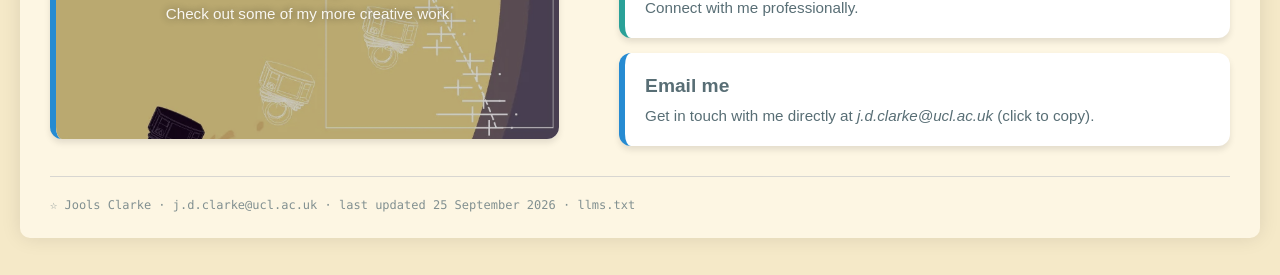
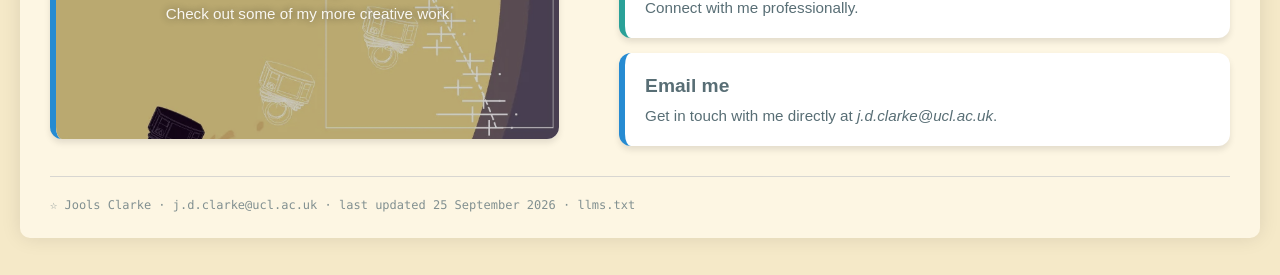
Before and after one commit to Jools-Clarke/joolsclarke.co.uk, a Jekyll site: the page built from index.html, in a window 1280 px wide. Shown: the part 1177-1452 px from the top of the page. Built offline with Jekyll 4.4.1, drawn with Linux system fonts in a browser that asks for light colours; comment, search, counter and statistics services are not loaded.

```diff
--- a/_data/links.yml
+++ b/_data/links.yml
@@ -28,4 +28,4 @@
 # `copy:` instead of `url:` makes a card that copies that text when clicked.
 - title: Email me
   copy: j.d.clarke@ucl.ac.uk
-  text: Get in touch with me directly at *j.d.clarke@ucl.ac.uk* (click to copy).
+  text: Get in touch with me directly at *j.d.clarke@ucl.ac.uk*.
--- a/_data/me.yml
+++ b/_data/me.yml
@@ -9,7 +9,7 @@ email: j.d.clarke@ucl.ac.uk
 
 # Photo on the homepage, and the picture shown in link previews.
 photo: /assets/img/profile.png
-photo_alt: Jools Clarke sitting on a railing outside the ESA building
+photo_alt: Jools Clarke sitting on a railing outside the ESA building, Harwell Campus UK
 
 # Where the arcs on the conference map start from.
 home: London
--- a/_data/publications.yml
+++ b/_data/publications.yml
@@ -4,7 +4,7 @@
 #   url:      where the card links to. Site pages start with /
 #   copy:     instead of url: clicking the card copies this text (e.g. an email address)
 #   text:     short line under the title (markdown)
-#   note:     optional red warning box, e.g. "under revision"
+#   note:     optional red warning box
 #   accent:   optional colour 1-6 for the left border (otherwise cycles)
 #   confetti: true for a little celebration on hover
 
--- a/_includes/content/perturb.html
+++ b/_includes/content/perturb.html
@@ -26,7 +26,7 @@
         url="/perturb/perturb-c_arxiv_hook/"
         text="*[Note: this version is now outdated, but will remain accessible here]*<br><br>Read the preprint on arXiv."
         accent=2
-        confetti=true
+        <!-- confetti=true -->
       %}
       {% include card.html
         title="Perturb GitHub"
```
